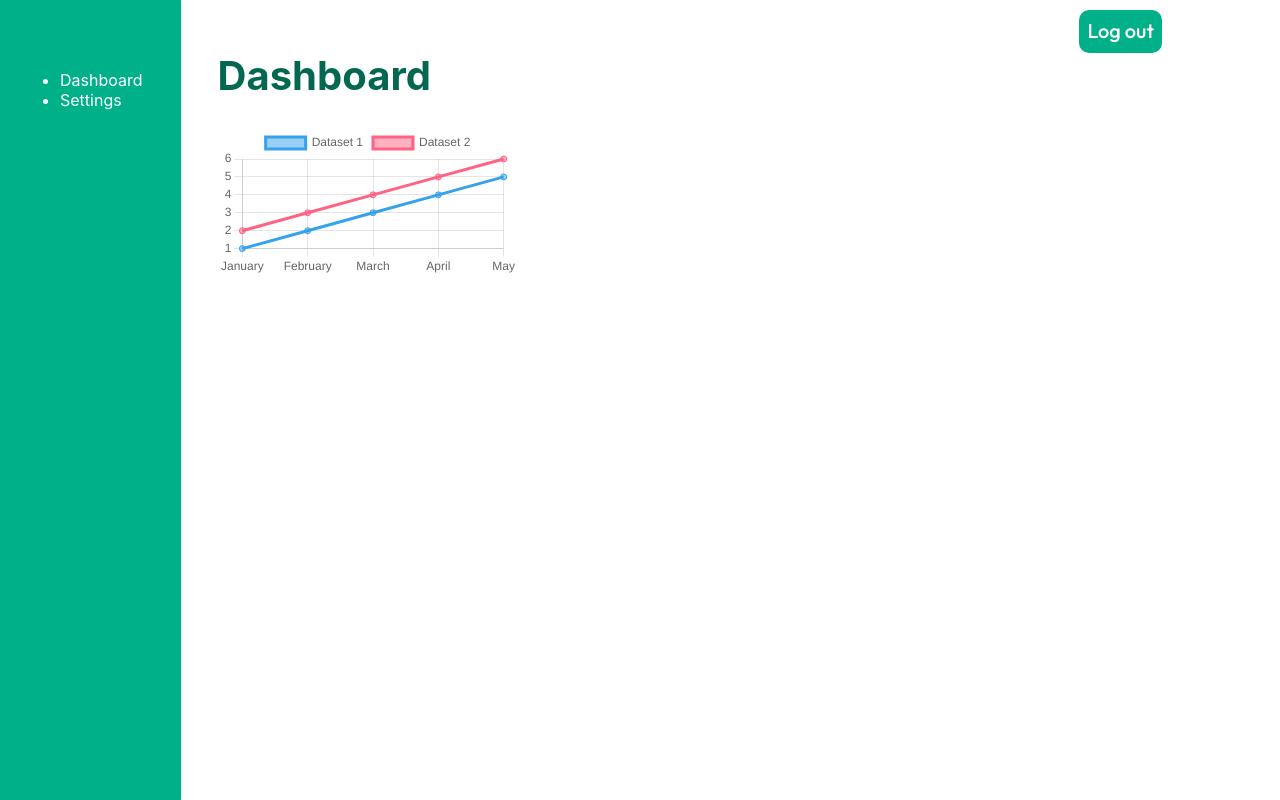
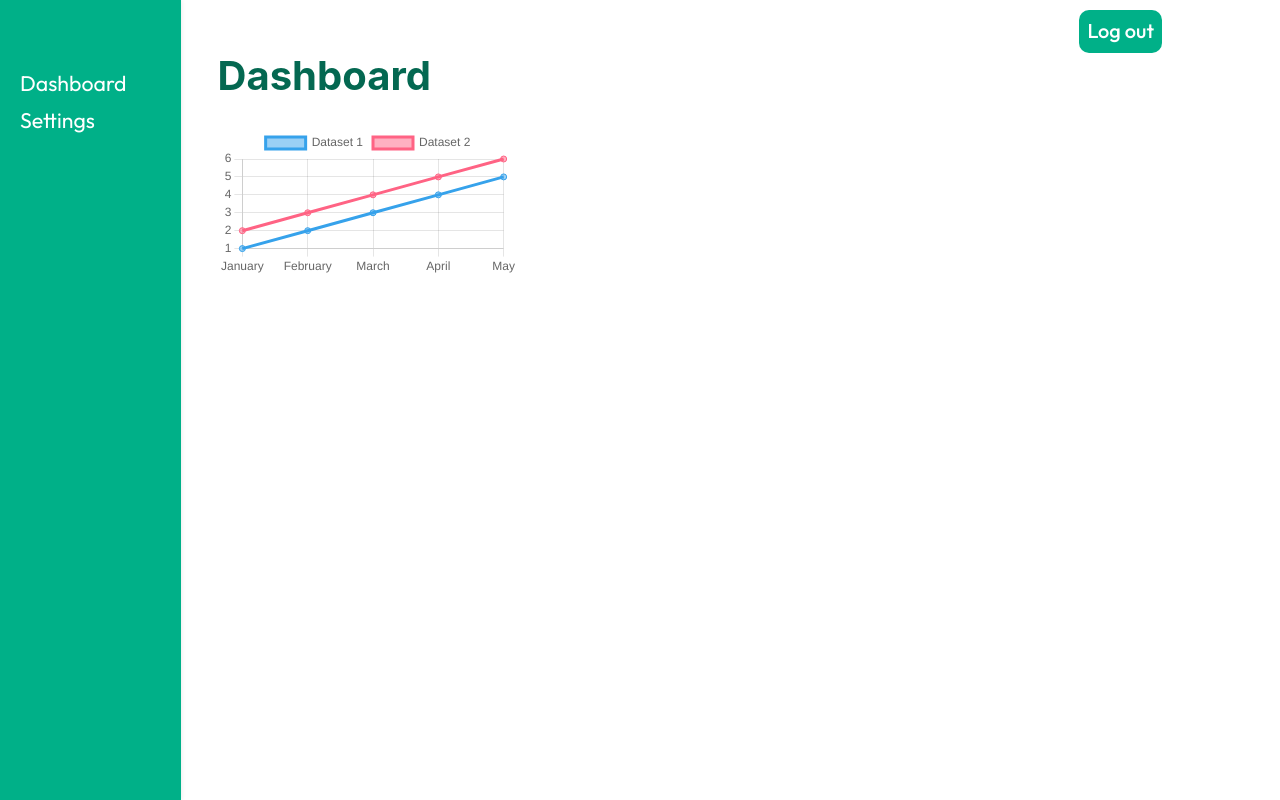
Before and after one commit to green-tech-club/front-end, a React (Create React App) app: page /dashboard in a window 1280 px wide. Built offline with nearby package versions, Linux system fonts and the light colour scheme.

Commit message:
fixed homepage

```diff
--- a/src/logindashboard/sidebar/Sidebar.js
+++ b/src/logindashboard/sidebar/Sidebar.js
@@ -9,9 +9,9 @@ const Sidebar = ({ username }) => {
       <div className="user-info">
         <h2>{username}</h2>
       </div>
-      <ul>
-        <li>Dashboard</li>
-        <li>Settings</li>
+      <ul className='side-element'>
+        <li className='side-element-li'>Dashboard</li>
+        <li className='side-element-li'>Settings</li>
       </ul>
     </div>
   );
```
